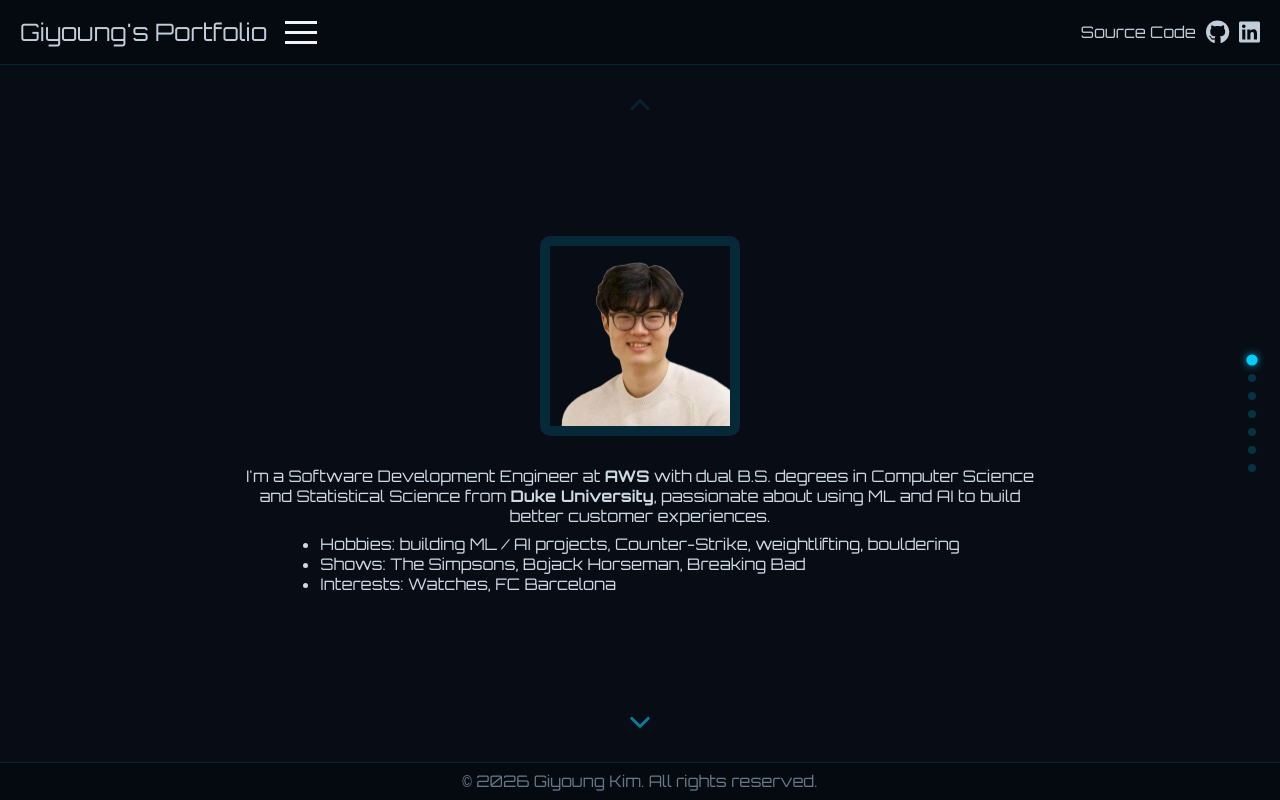
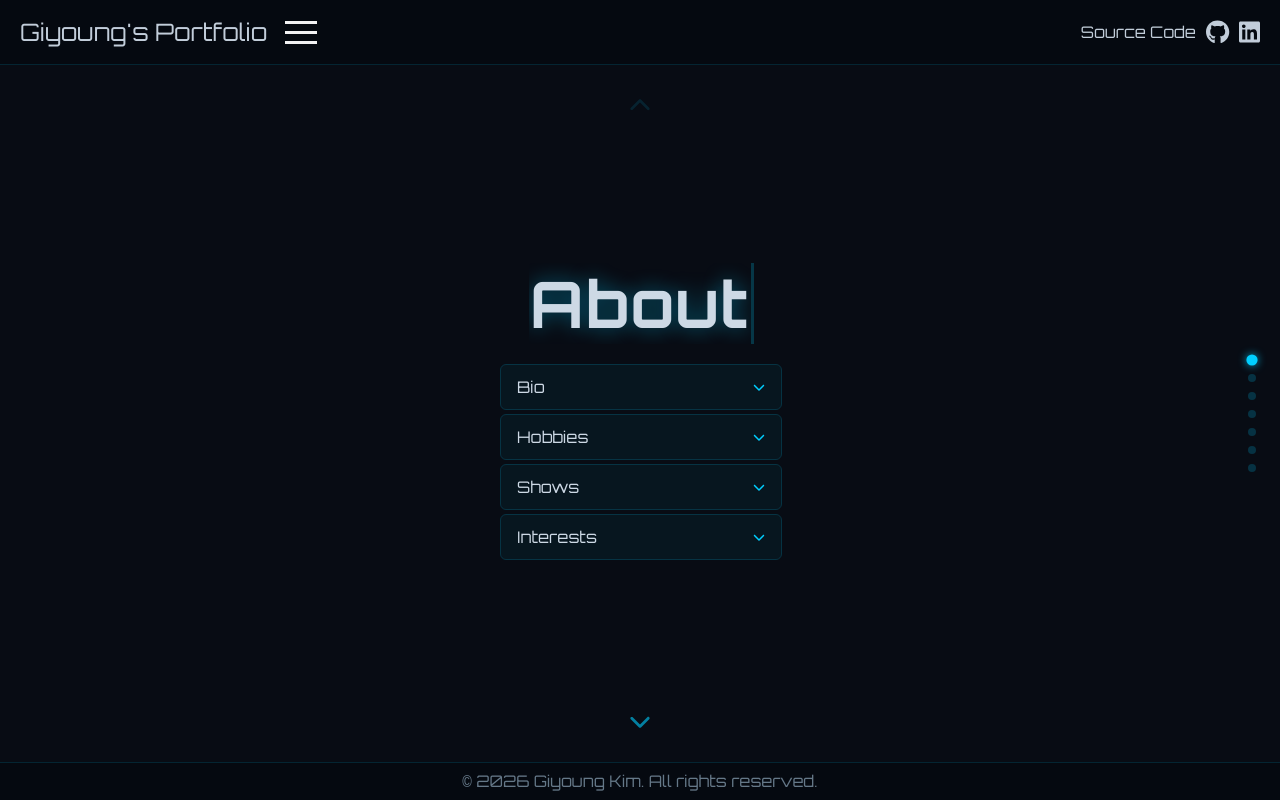
Before and after one commit to giykim/portfolio, a React (Create React App) app in the folder portfolio/: page /about in a window 1280 px wide. Built offline with nearby package versions, Linux system fonts and the light colour scheme.

Commit message:
Restructure accordion sections in about page for bio, technical skills, and contact

```diff
--- a/portfolio/src/pages/About.js
+++ b/portfolio/src/pages/About.js
@@ -1,24 +1,42 @@
 import ScrollableSections from "../components/ScrollableSections";
 import AccordionItem, { AccordionGroup } from "../components/AccordionItem";
 import "./About.css";
-import Ease from "../components/Ease";
 
 const About = () => {
     const sections = [
         <>
+            <div><code className="h1">About</code></div>
+            <AccordionGroup>
+                <AccordionItem title="Bio">
                     <div className="imgcontainer">
                         <img src="images/profile.png" alt="Profile" />
                     </div>
-            <Ease>
                     <code className="p">
-                    I'm a Software Development Engineer at <strong>AWS</strong> with dual B.S. degrees in Computer Science and Statistical Science from <strong>Duke University</strong>, passionate about using ML and AI to build better customer experiences.
+                        I'm a Software Development Engineer at <strong>AWS</strong> with dual B.S. degrees in Computer Science and Statistical Science from <strong>Duke University</strong>, passionate about applying ML and AI to improve people's lives.
                     </code>
+                </AccordionItem>
+                <AccordionItem title="Hobbies">
                     <ul>
-                    <li><code className="p">Hobbies: building ML / AI projects, Counter-Strike, weightlifting, bouldering</code></li>
-                    <li><code className="p">Shows: The Simpsons, Bojack Horseman, Breaking Bad</code></li>
-                    <li><code className="p">Interests: Watches, FC Barcelona</code></li>
+                        <li><code className="p">Building ML / AI projects</code></li>
+                        <li><code className="p">Counter-Strike</code></li>
+                        <li><code className="p">Weightlifting</code></li>
+                        <li><code className="p">Bouldering</code></li>
                     </ul>
-            </Ease>
+                </AccordionItem>
+                <AccordionItem title="Shows">
+                    <ul>
+                        <li><code className="p">The Simpsons</code></li>
+                        <li><code className="p">Bojack Horseman</code></li>
+                        <li><code className="p">Breaking Bad</code></li>
+                    </ul>
+                </AccordionItem>
+                <AccordionItem title="Interests">
+                    <ul>
+                        <li><code className="p">Watches</code></li>
+                        <li><code className="p">FC Barcelona</code></li>
+                    </ul>
+                </AccordionItem>
+            </AccordionGroup>
         </>,
         <>
             <div><code className="h1">Education</code></div>
@@ -69,11 +87,28 @@ const About = () => {
         <>
             <div><code className="h1">Technical Skills</code></div>
             <AccordionGroup>
-                <AccordionItem title="Languages & Tools">
+                <AccordionItem title="Languages">
                     <ul>
-                        <li><code className="p"><strong>Languages: </strong>Java, Python, JavaScript, C#, C++</code></li>
-                        <li><code className="p"><strong>Databases: </strong>MongoDB, DynamoDB, PostgreSQL</code></li>
-                        <li><code className="p"><strong>Cloud &amp; DevOps: </strong>AWS (Lambda, ECS, Step Functions, CloudFormation, CloudWatch), Docker, Git, Azure</code></li>
+                        <li><code className="p">Java</code></li>
+                        <li><code className="p">Python</code></li>
+                        <li><code className="p">JavaScript</code></li>
+                        <li><code className="p">C#</code></li>
+                        <li><code className="p">C++</code></li>
+                    </ul>
+                </AccordionItem>
+                <AccordionItem title="Databases">
+                    <ul>
+                        <li><code className="p">MongoDB</code></li>
+                        <li><code className="p">DynamoDB</code></li>
+                        <li><code className="p">PostgreSQL</code></li>
+                    </ul>
+                </AccordionItem>
+                <AccordionItem title="Cloud &amp; DevOps">
+                    <ul>
+                        <li><code className="p">AWS (Lambda, ECS, Step Functions, CloudFormation, CloudWatch)</code></li>
+                        <li><code className="p">Docker</code></li>
+                        <li><code className="p">Git</code></li>
+                        <li><code className="p">Azure</code></li>
                     </ul>
                 </AccordionItem>
             </AccordionGroup>
@@ -190,11 +225,19 @@ const About = () => {
         <>
             <div><code className="h1">Contact</code></div>
             <AccordionGroup>
-                <AccordionItem title="Get in touch">
+                <AccordionItem title="Email">
                     <ul>
-                        <li><code className="p"><strong>Email: </strong><a href="mailto:giy.kim27@gmail.com">giy.kim27@gmail.com &#8599;</a></code></li>
-                        <li><code className="p"><strong>LinkedIn: </strong><a href="https://linkedin.com/in/giyoung-kim" target="_blank" rel="noopener noreferrer">linkedin.com/in/giyoung-kim &#8599;</a></code></li>
-                        <li><code className="p"><strong>GitHub: </strong><a href="https://github.com/giykim" target="_blank" rel="noopener noreferrer">github.com/giykim &#8599;</a></code></li>
+                        <li><code className="p"><a href="mailto:giy.kim27@gmail.com">giy.kim27@gmail.com &#8599;</a></code></li>
+                    </ul>
+                </AccordionItem>
+                <AccordionItem title="LinkedIn">
+                    <ul>
+                        <li><code className="p"><a href="https://linkedin.com/in/giyoung-kim" target="_blank" rel="noopener noreferrer">linkedin.com/in/giyoung-kim &#8599;</a></code></li>
+                    </ul>
+                </AccordionItem>
+                <AccordionItem title="GitHub">
+                    <ul>
+                        <li><code className="p"><a href="https://github.com/giykim" target="_blank" rel="noopener noreferrer">github.com/giykim &#8599;</a></code></li>
                     </ul>
                 </AccordionItem>
             </AccordionGroup>
```
Lines whose indentation alone changed are shown as unchanged.
